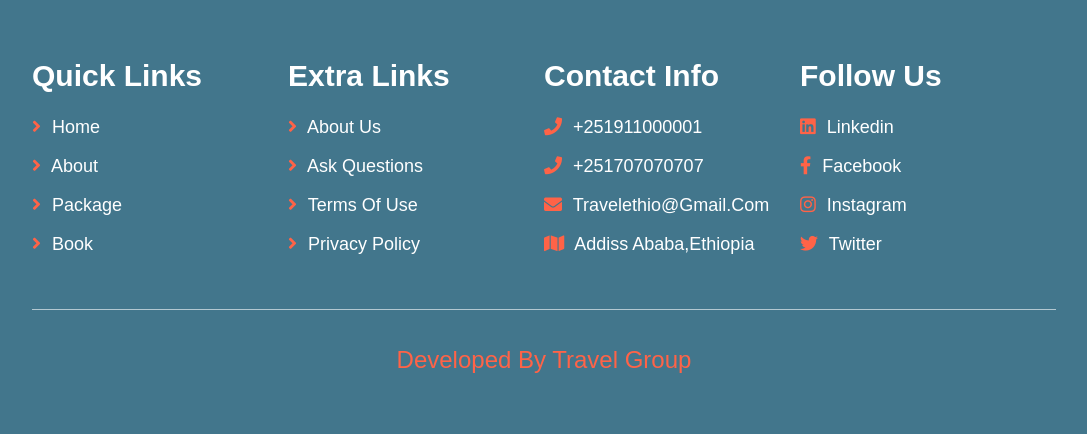
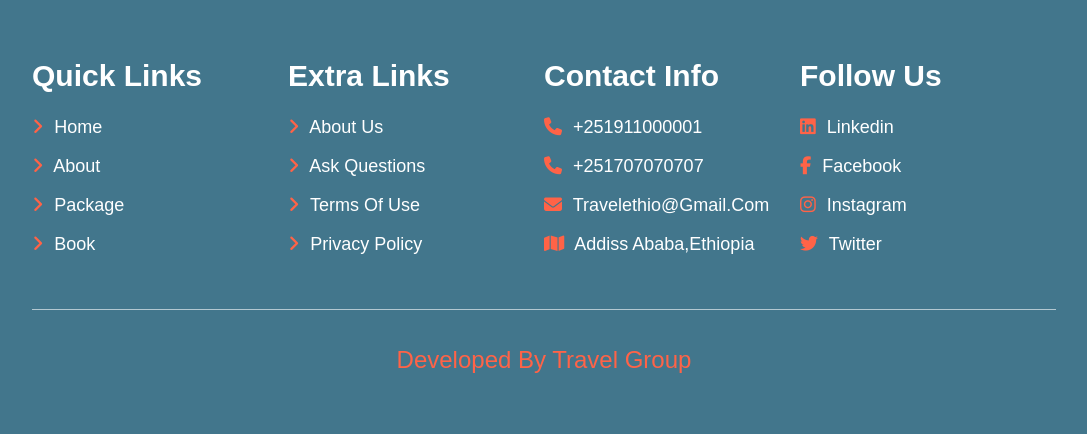
Before and after one commit to yared-abera/travel-and-tour-Guidance-project, a PHP site: page /package.php in a window 1280 px wide. Shown: the part 1902-2336 px from the top of the page, without its empty margins (96-1183 px from the left). Run offline with PHP 8.4, Linux system fonts and the light colour scheme; data comes from the database, SQL or seed files in the repository.

Commit message:
modified

```diff
--- a/header.php
+++ b/header.php
@@ -4,7 +4,8 @@
     <meta charset="UTF-8">
     <meta name="viewport" content="width=device-width, initial-scale=1.0">
     <title>header</title>
-    <link rel="stylesheet" type="text/css" href="css/login.css">
+    <link rel="stylesheet" href="https://cdnjs.cloudflare.com/ajax/libs/font-awesome/6.5.2/css/all.min.css">
+  <link rel="stylesheet" type="text/css" href="css/login.css">
     <link rel="stylesheet" type="text/css" href="css/header.css">
     <link rel="stylesheet" type="text/css" href="css/package.css">
 
@@ -23,9 +24,10 @@
    <!-- <a href="book.php">book</a> -->
 
    </div>
+
 </nav>
-<div id="menu-btn" class="fas fa-bars"></div>
 
+<div id="menu-btn" class="fa fa-bars"></div>
 </section>
 </body>
 </html>
--- a/manageUsers.php
+++ b/manageUsers.php
@@ -46,7 +46,7 @@ $result = $conn->query($sql);
         <!-- Add other user fields as required -->
     </tr>
     <?php
-    include("adminhome.php");
+  //  include("adminhome.php");
     if ($result->num_rows > 0) {
         while ($row = $result->fetch_assoc()) {
             echo "<tr>";
--- a/package.php
+++ b/package.php
@@ -22,9 +22,10 @@ if (isset($_SESSION['username'])) {
   <meta charset="UTF-8">
   <meta name="viewport" content="width=device-width, initial-scale=1.0">
   <title>Document</title>
-  <link rel="stylesheet" type="text/css" href="https://cdnjs.cloudflare.com/ajax/libs/font-awesome/5.15.4/css/all.min.css">
+  <link rel="stylesheet" href="https://cdnjs.cloudflare.com/ajax/libs/font-awesome/6.5.2/css/all.min.css">
   <link rel="stylesheet" type="text/css" href="css/package.css">
   <link rel="stylesheet"  type="text/css" href="css/header.css">
+  <script src="js/script.js"></script>
 </head>
 <body>
 
```
